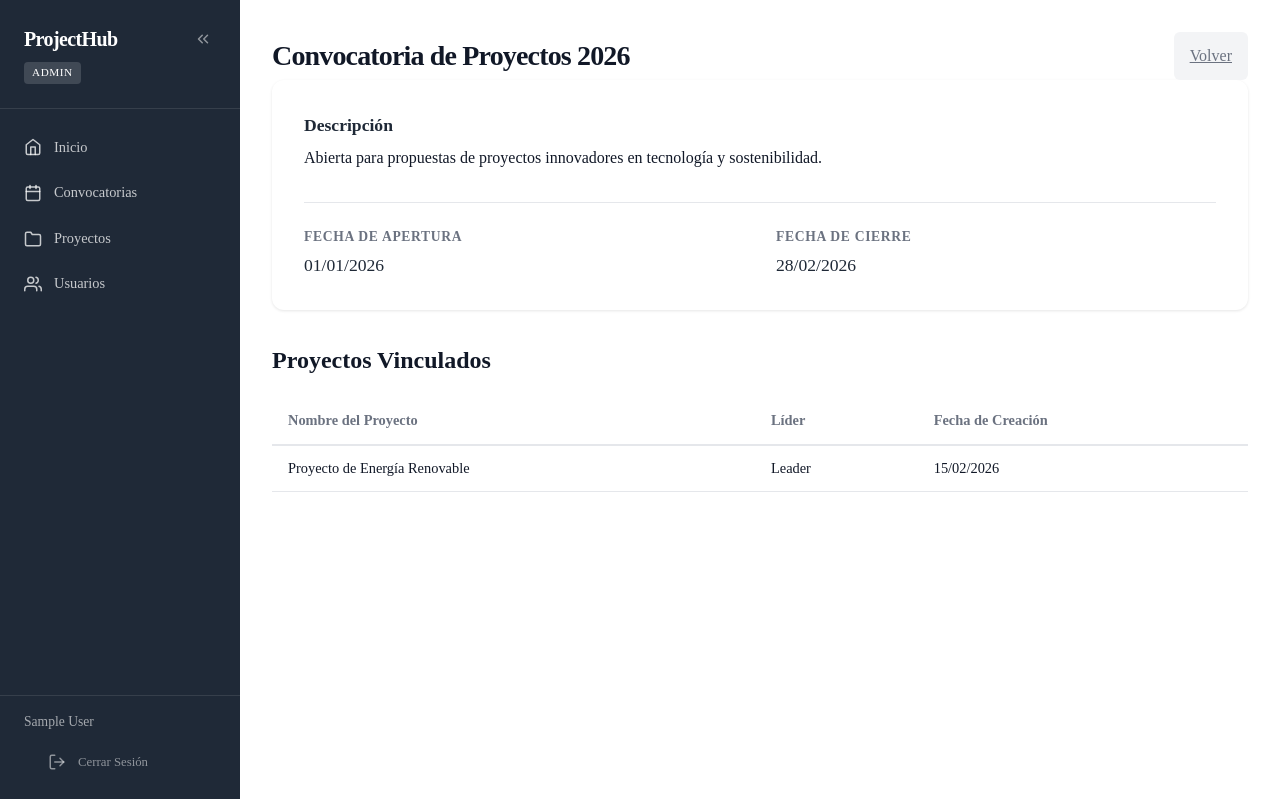
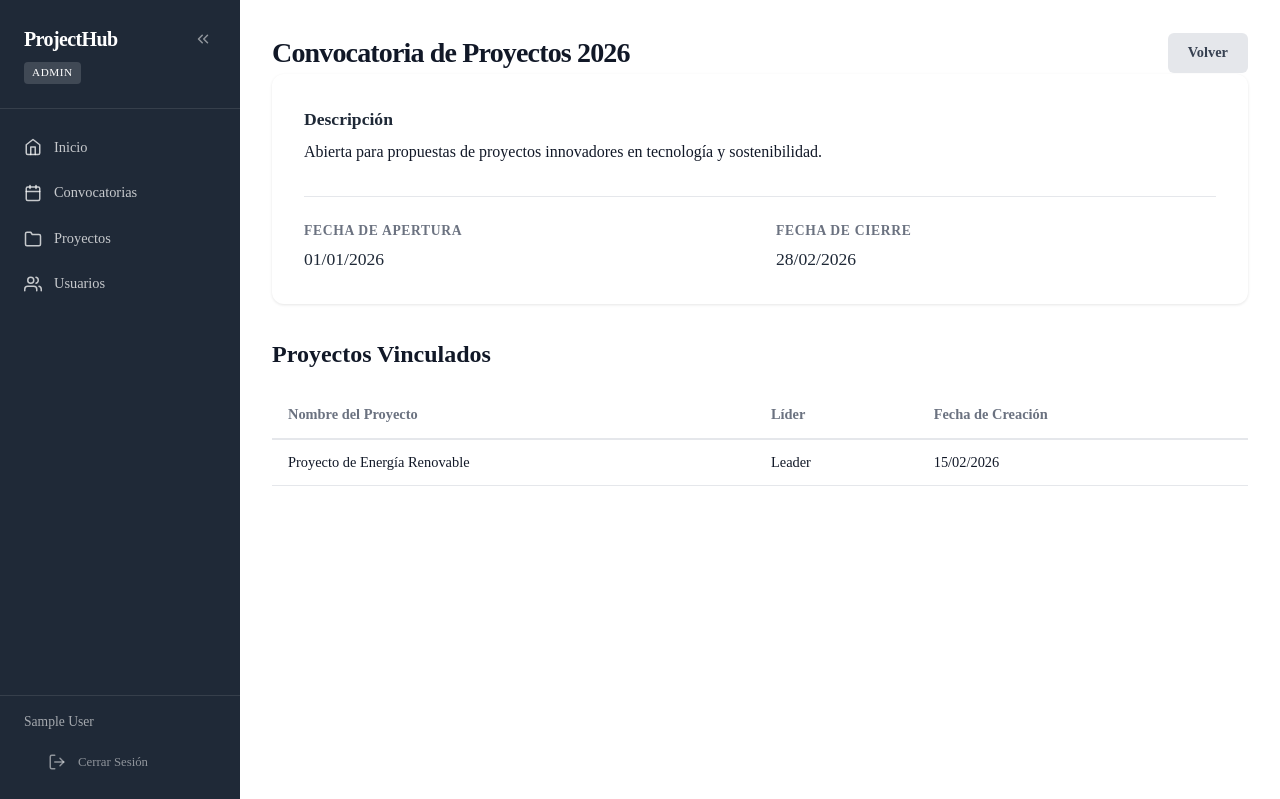
Before and after one commit to Angel-crypt/project-hub, a Flask app: page /call/1 in a window 1280 px wide. Shown: the top 799 px of the page. Run offline with Flask 3, Linux system fonts and the light colour scheme; the visitor is signed in with stand-in values (Sample User, id 1).

Commit message:
fix: update button style for 'Volver' link to improve UI consistency

```diff
--- a/templates/call/view_call.html
+++ b/templates/call/view_call.html
@@ -5,8 +5,7 @@
 {% block content %}
 <div class="page-header page-header--row">
     <h1>{{ call.title }}</h1>
-    <a href="{{ url_for('call.view_all') }}" class="btn-action" title="Volver"
-        style="width: auto; padding: 0.5rem 1rem;">
+    <a href="{{ url_for('call.view_all') }}" class="btn-secondary" title="Volver">
         Volver
     </a>
 </div>
```
